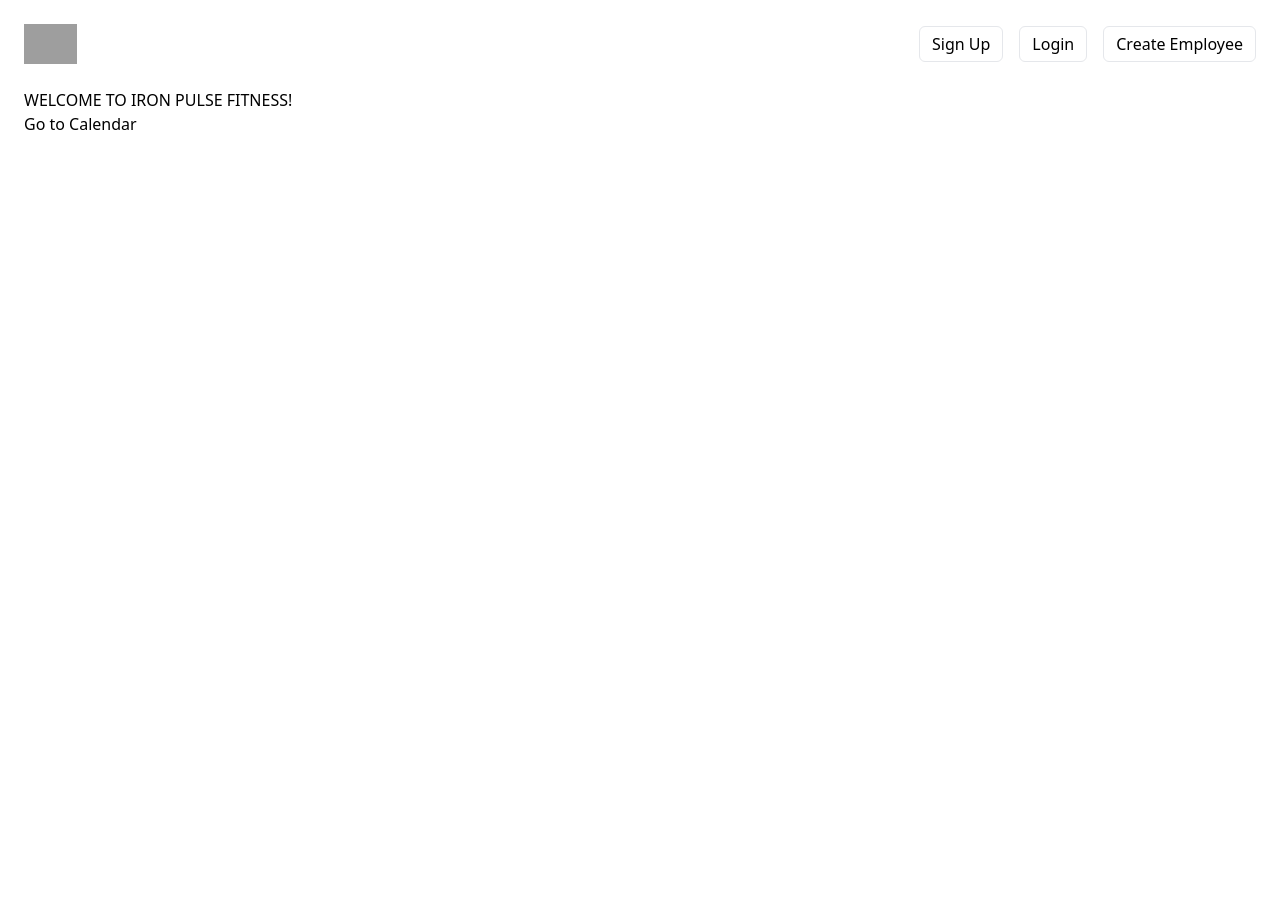
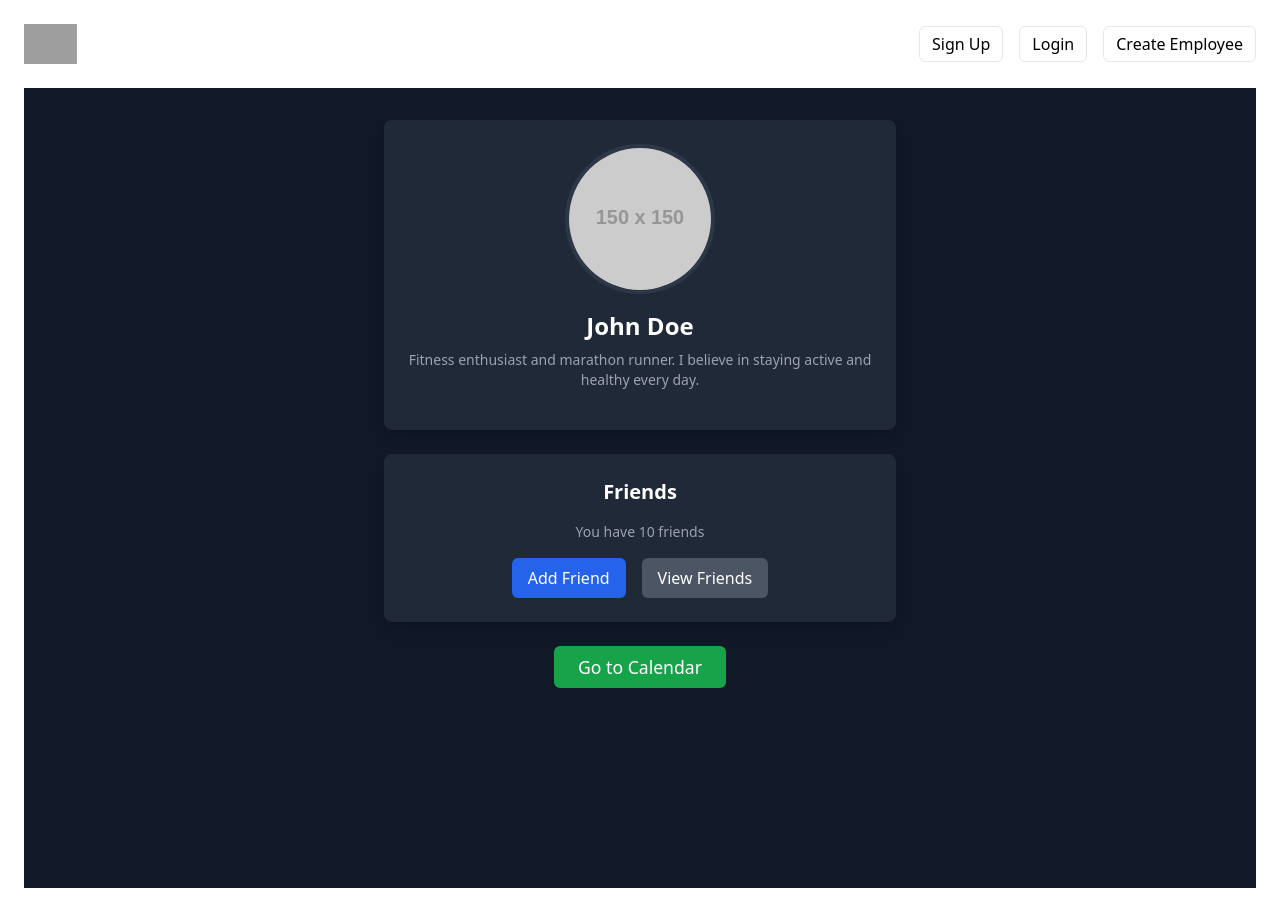
Before and after one commit to jagonza1ez/fitness-website, a React (Vite) app in the folder client/: page /user-homepage in a window 1280 px wide. Before the commit the page ends 800 px from the top, so only its background shows below. Built offline with nearby package versions, Linux system fonts and the light colour scheme; grey boxes are pictures that could not be loaded.

Commit message:
Enhancement user homepage redesign

```diff
--- a/client/src/pages/UserHomepage.jsx
+++ b/client/src/pages/UserHomepage.jsx
@@ -1,36 +1,103 @@
 /**
- * @file userhomepage.jsx
- * @description Defines the UserHomepage component for the IronPulse
- * Fitness application. Provides users with a welcome message and navigation
- * to the calendar page for tracking workouts.
+ * @file userHomepage.jsx
+ * @description Defines the UserHomepage component with a Facebook-style layout.
+ * Provides a profile section, friends list, and navigation buttons for
+ * interacting with the app.
  */
 
 import React from 'react';
-import { useNavigate } from 'react-router-dom'
+import { useNavigate } from 'react-router-dom';
+import '../styles/UserHomepage.css'; // Import custom styles for UserHomepage
 
-/**
- * UserHomepage Component
- * Displays a welcome message and includes a button to navigate to
- * the calendar page.
- * @returns {JSX.Element} The rendered user homepage component.
- */
 const UserHomepage = () => {
   const navigate = useNavigate();
 
-  /**
-   * Navigates the user to the calendar page.
-   */
-  const goToCalendar = () => {
-    navigate("/calendar");
+  const goToCalendar = () => navigate("/calendar");
+  const addFriend = () => alert("Feature not yet implemented: Add Friend");
+  const viewFriends = () => alert("Feature not yet implemented: View Friends");
+
+  // Mock user data - Replace with dynamic fetching
+  const userData = {
+    profilePicture: "https://via.placeholder.com/150", // Placeholder image
+    fullName: "John Doe",
+    aboutMe: "Fitness enthusiast and marathon runner. I believe in staying active and healthy every day.",
+    friendsCount: 10, // Mock friends count
   };
 
   return (
-    <div>
-      <h1>WELCOME TO IRON PULSE FITNESS!</h1>
-      {/* Calendar button */}
-      <button onClick={goToCalendar}>Go to Calendar</button>
+    <div className="user-homepage-container bg-gray-900 text-white min-h-screen flex flex-col items-center py-8 px-4">
+      {/* Profile Section */}
+      <div className="profile-section bg-gray-800 rounded-lg shadow-lg p-6 text-center w-full max-w-lg">
+        <img
+          src={userData.profilePicture}
+          alt="Profile"
+          className="profile-picture mx-auto rounded-full mb-4"
+        />
+        <h2 className="text-2xl font-bold mb-2">{userData.fullName}</h2>
+        <p className="text-gray-400 text-sm mb-4">{userData.aboutMe}</p>
+      </div>
+
+      {/* Friends Section */}
+      <div className="friends-section bg-gray-800 rounded-lg shadow-lg p-6 text-center w-full max-w-lg mt-6">
+        <h3 className="text-xl font-bold mb-4">Friends</h3>
+        <p className="text-gray-400 text-sm">You have {userData.friendsCount} friends</p>
+        <div className="buttons mt-4 flex justify-center space-x-4">
+          <button
+            onClick={addFriend}
+            className="btn-primary bg-blue-600 hover:bg-blue-700 px-4 py-2 rounded-md"
+          >
+            Add Friend
+          </button>
+          <button
+            onClick={viewFriends}
+            className="btn-secondary bg-gray-600 hover:bg-gray-700 px-4 py-2 rounded-md"
+          >
+            View Friends
+          </button>
+        </div>
+      </div>
+
+      {/* Navigation Section */}
+      <div className="navigation-section mt-6">
+        <button
+          onClick={goToCalendar}
+          className="btn-calendar bg-green-600 hover:bg-green-700 px-6 py-2 rounded-md"
+        >
+          Go to Calendar
+        </button>
+      </div>
     </div>
   );
 };
 
-export default UserHomepage
+export default UserHomepage;
+
+// import React from 'react';
+// import { useNavigate } from 'react-router-dom'
+
+// /**
+//  * UserHomepage Component
+//  * Displays a welcome message and includes a button to navigate to
+//  * the calendar page.
+//  * @returns {JSX.Element} The rendered user homepage component.
+//  */
+// const UserHomepage = () => {
+//   const navigate = useNavigate();
+
+//   /**
+//    * Navigates the user to the calendar page.
+//    */
+//   const goToCalendar = () => {
+//     navigate("/calendar");
+//   };
+
+//   return (
+//     <div>
+//       <h1>WELCOME TO IRON PULSE FITNESS!</h1>
+//       {/* Calendar button */}
+//       <button onClick={goToCalendar}>Go to Calendar</button>
+//     </div>
+//   );
+// };
+
+// export default UserHomepage
--- /dev/null
+++ b/client/src/styles/UserHomepage.css
@@ -0,0 +1,38 @@
+/* UserHomepage.css */
+
+/* Profile Section */
+.profile-picture {
+    width: 150px;
+    height: 150px;
+    object-fit: cover;
+    border: 4px solid #2d3748; /* Tailwind gray-800 */
+  }
+
+  /* Button Styles */
+  .btn-primary {
+    color: white;
+    transition: all 0.2s ease-in-out;
+  }
+
+  .btn-primary:hover {
+    transform: scale(1.05);
+  }
+
+  .btn-secondary {
+    color: white;
+    transition: all 0.2s ease-in-out;
+  }
+
+  .btn-secondary:hover {
+    transform: scale(1.05);
+  }
+
+  .btn-calendar {
+    color: white;
+    font-size: 1.1rem;
+    transition: all 0.2s ease-in-out;
+  }
+
+  .btn-calendar:hover {
+    transform: scale(1.1);
+  }
```
